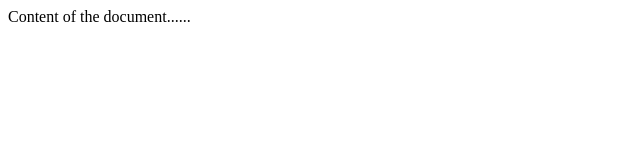
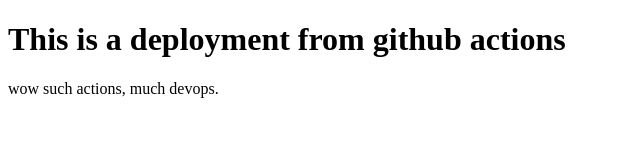
Before and after one commit to eperedo/github-actions-test, a website: page public/index.html in a window 1280 px wide. Shown: the whole page, without its empty margins (0-640 px from the left). Drawn offline with Linux system fonts and the light colour scheme.

Commit message:
Update index.html

```diff
--- a/public/index.html
+++ b/public/index.html
@@ -6,7 +6,9 @@
 </head>
 
 <body>
-Content of the document......
+
+<h1>This is a deployment from github actions</h1>
+<p>wow such actions, much devops.</p>
 </body>
 
 </html>
```
